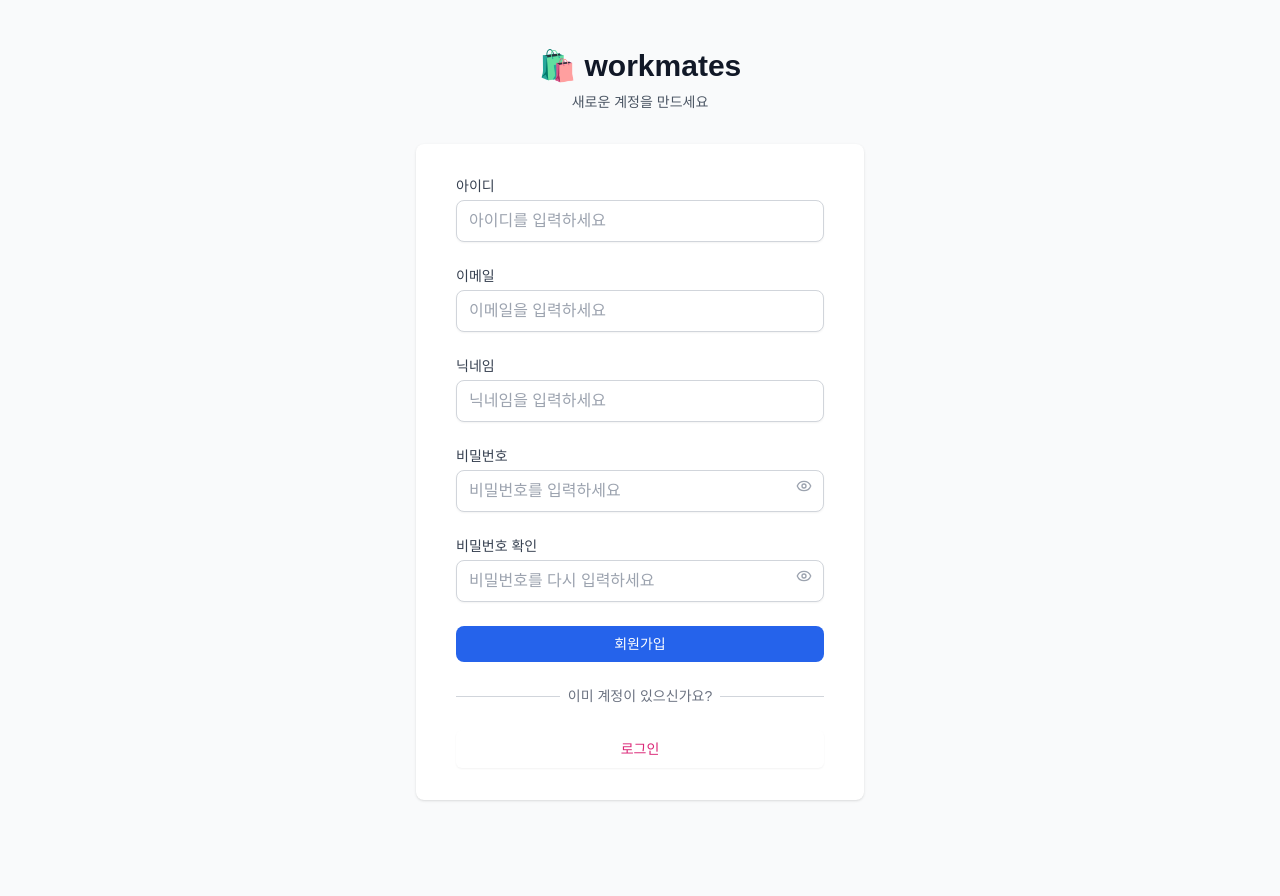
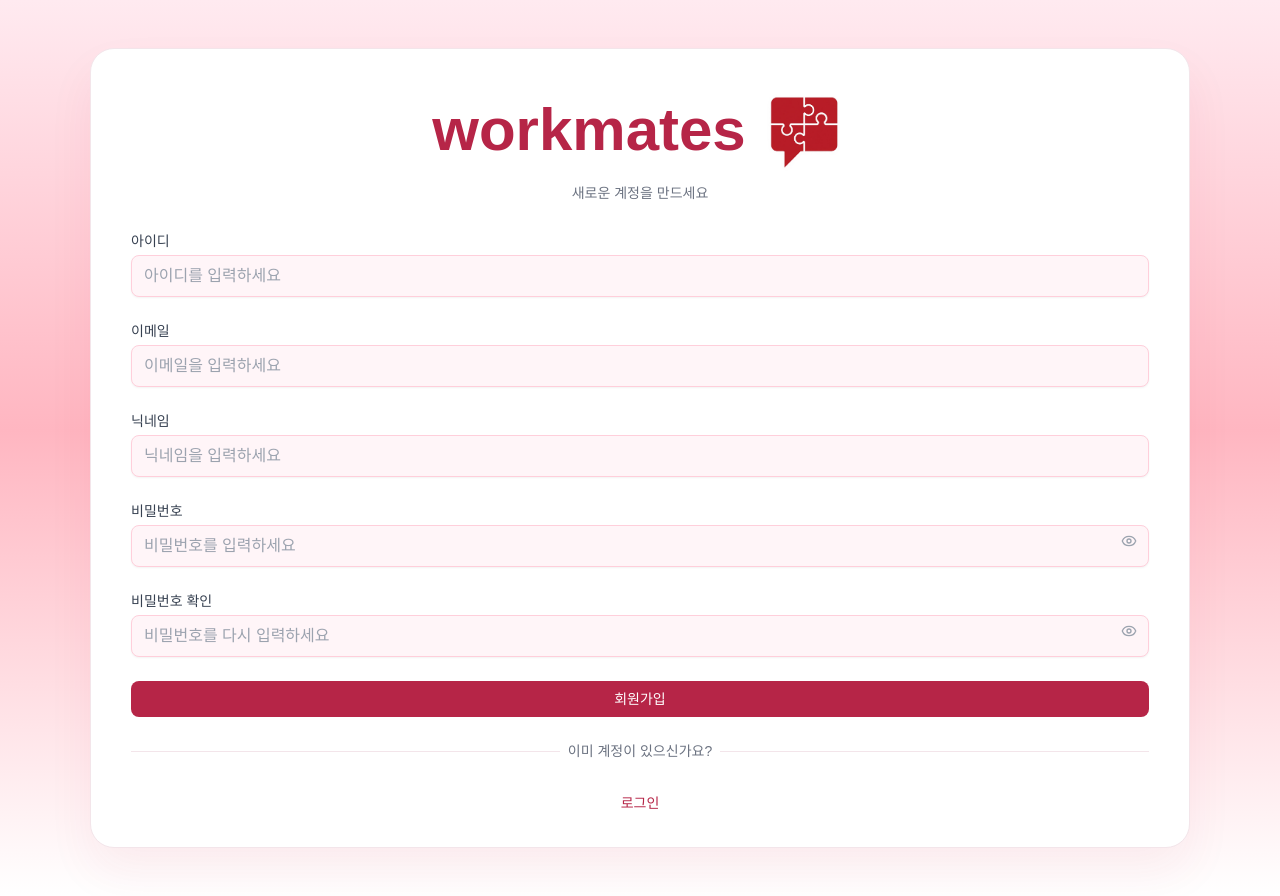
Before and after one commit to Gabia2nd-Overflow/Workmates, a React (Vite) app in the folder source/frontend/: page /signup in a window 1280 px wide. Before the commit the page ends 848 px from the top, so only its background shows below. Built offline with nearby package versions, Linux system fonts and the light colour scheme; a web font is replaced by a local one.

Commit message:
회원가입 페이지 디자인

```diff
--- a/source/frontend/src/pages/SignUp.css
+++ b/source/frontend/src/pages/SignUp.css
@@ -1,85 +1,103 @@
-.page.page--signup {
-  /* 기존: min-h-screen bg-gray-50 flex flex-col justify-center py-12 sm:px-6 lg:px-8 */
-  @apply min-h-screen bg-gray-50 flex flex-col justify-center py-12 sm:px-6 lg:px-8;
+:root{
+  --brand: #b62547;
+  --brand-light: #ffb6c1;
+  --card-border: #f3e5ea;
+  --field-bg: #fff5f8;
+  --field-border: #ffcfdb;
+
+  --head-gap-top: 20px;
+  --head-gap-bottom: 28px;
 }
 
-/* 상단 타이틀 컨테이너 (폭/중앙정렬) */
-.signup__container {
-  /* 기존: sm:mx-auto sm:w-full sm:max-w-md */
-  @apply sm:mx-auto sm:w-full sm:max-w-md;
+/* 배경 그라데이션 */
+.page.page--signup {
+  @apply min-h-screen flex flex-col justify-center py-12 sm:px-6 lg:px-8;
+  padding-top: 2rem;
+  background: linear-gradient(180deg, #ffeaf0 0%, var(--brand-light) 48%, #ffffff 100%);
 }
 
-/* 아래쪽 카드 래퍼는 위쪽 여백만 추가 */
-.signup__container--spaced {
-  @apply mt-8;
+/* 카드 중앙 정렬(기존 클래스 유지) */
+.page.page--signup .signup__container{
+  max-width: none;
+  width: 100%;
+  display: flex;
+  justify-content: center; /* 자식(.signup__card) 가로 중앙 */
 }
 
-.signup__brand {
-  /* 기존: text-3xl font-bold text-gray-900 text-center */
-  @apply text-3xl font-bold text-gray-900 text-center;
+.signup__container--spaced { @apply mt-4; }
+
+.signup__card {
+  width: 1100px;
+  height: 800px;
+  @apply bg-white shadow sm:rounded-lg py-8 px-4 sm:px-10;
+  border-radius: 24px;
+  border: 1px solid var(--card-border);
+  box-shadow: 0 24px 48px rgba(182, 37, 71, 0.06);
+  max-width: 92vw;
+  padding-top: 1rem;
 }
 
-.signup__subtitle {
-  /* 기존: mt-2 text-sm text-gray-600 */
-  @apply mt-2 text-sm text-gray-600;
+/* 카드 내부의 상단 헤더 */
+.signup__card > .text-center {
+  padding-top: var(--head-gap-top);
+  margin-bottom: var(--head-gap-bottom);
 }
 
-/* 카드(전역 card 안 쓰고 독립 적용) */
-.signup__card {
-  /* 기존: card + py-8 px-4 sm:px-10 */
-  @apply bg-white shadow sm:rounded-lg py-8 px-4 sm:px-10;
+/* 타이틀에 로고를 인라인으로 붙이기 */
+.signup__brand {
+  @apply text-6xl font-bold text-center;
+  color: var(--brand);
+  display: inline-flex;
+  gap: 12px;
+  align-items: center;
+  line-height: 1;
 }
 
-/* 폼 수직 간격 */
-.signup__form {
-  /* 기존: space-y-6 */
-  @apply space-y-6;
+/* 로고 크기 조절 */
+.signup__logo {
+  width: 90px;
+  height: 90px;
+  object-fit: contain;
 }
 
-/* 입력 필드(비번/확인)에서 아이콘/토글 절대배치 기준 */
-.signup__field-box {
-  /* 기존: relative */
-  @apply relative;
+/* 부제 색상 */
+.signup__subtitle {
+  @apply mt-2 text-sm text-center;
+  color: #6b7280;
 }
 
-/* 비밀번호 보이기 토글 버튼 */
-.signup__toggle {
-  /* 기존: absolute right-3 top-8 text-gray-400 hover:text-gray-600 */
-  @apply absolute right-3 top-8 text-gray-400 hover:text-gray-600;
+.signup__form { @apply space-y-6; }
+
+.signup__card input[type="text"],
+.signup__card input[type="email"],
+.signup__card input[type="password"]{
+  background: var(--field-bg);
+  border-color: var(--field-border);
 }
 
-/* 구분선 영역 */
-.signup__hr {
-  @apply mt-6;
-}
-.signup__hr-box {
-  @apply relative;
-}
-.signup__hr-rail {
-  /* 기존: absolute inset-0 flex items-center */
-  @apply absolute inset-0 flex items-center;
-}
-.signup__hr-line {
-  /* 기존: w-full border-t border-gray-300 */
-  @apply w-full border-t border-gray-300;
-}
-.signup__hr-label {
-  /* 기존: relative flex justify-center text-sm */
-  @apply relative flex justify-center text-sm;
-}
-.signup__hr-chip {
-  /* 기존: px-2 bg-white text-gray-500 */
-  @apply px-2 bg-white text-gray-500;
+.signup__field-box { @apply relative; }
+.signup__toggle    { @apply absolute right-3 top-8 text-gray-400 hover:text-gray-600; }
+
+.signup__hr      { @apply mt-6; }
+.signup__hr-box  { @apply relative; }
+.signup__hr-rail { @apply absolute inset-0 flex items-center; }
+.signup__hr-line { @apply w-full border-t; border-color: var(--card-border); }
+.signup__hr-label{ @apply relative flex justify-center text-sm; }
+.signup__hr-chip { @apply px-2 bg-white text-gray-500; }
+
+/* 색상만 브랜드로 */
+.signup__actions { @apply mt-6; }
+.signup__alt-link {
+  @apply w-full flex justify-center py-2 px-4 rounded-md outline-none
+         focus:ring-2 focus:ring-offset-2 focus:ring-pink-500
+         text-sm font-medium bg-white hover:bg-gray-50 border border-none shadow-none;
+  color: var(--brand);
 }
 
-/* 하단 링크 영역 */
-.signup__actions {
-  /* 기존: mt-6 */
-  @apply mt-6;
+/* 별도 클래스 없이 submit 버튼에 직접 적용 */
+.signup__card button[type="submit"]{
+  background: var(--brand) !important;
+  color: #fff !important;
+  border: none !important;
 }
-.signup__alt-link {
-  /* 기존 긴 Tailwind 묶음 그대로 흡수 */
-  @apply w-full flex justify-center py-2 px-4 border border-transparent rounded-md shadow-sm
-         text-sm font-medium text-pink-600 bg-white hover:bg-gray-50
-         focus:outline-none focus:ring-2 focus:ring-offset-2 focus:ring-pink-500;
-}
+.signup__card button[type="submit"]:hover{ filter: brightness(1.03); }
--- a/source/frontend/src/pages/SignUp.jsx
+++ b/source/frontend/src/pages/SignUp.jsx
@@ -7,6 +7,8 @@ import Button from "../Components/Button";
 import Input from "../Components/Input";
 import toast from "react-hot-toast"; //알림
 import "./SignUp.css";
+
+const BRAND_LOGO_SRC = "/img/logo.png";
 
 const SignUp = () => {
   const navigate = useNavigate();
@@ -42,17 +44,27 @@ const SignUp = () => {
   return (
     // 반응형 패딩
     <div className="page page--signup">
-      {/* 반응형 너비 */}
-      <div className="signup__container">
+
+       {/* 카드 내부에 헤더 배치 */}
+       <div className="signup__container signup__container--spaced">
+        <div className="signup__card">
         <div className="text-center">
-          {/* 반응형 텍스트 */}
-          <h2 onClick={() => navigate("/")}  className="signup__brand">🛍️ workmates</h2>
+
+          <h2 onClick={() => navigate("/")}  className="signup__brand">workmates
+
+          {/* 로고 이미지 */}
+          <img
+                src={BRAND_LOGO_SRC}
+                alt="Workmates brand logo"
+                className="signup__logo"
+                onError={(e) => { e.currentTarget.style.display = "none"; }}
+              />
+              </h2>
+
           <p className="signup__subtitle">새로운 계정을 만드세요</p>
         </div>
-      </div>
-      {/* 반응형 간격 */}
-      <div className="signup__container signup__container--spaced">
-        <div className="signup__card">
+
+          {/* 폼/필드/검증 */}
           <form className="signup__form" onSubmit={handleSubmit(onSubmit)}>
             <div>
               <Input
```
Also changed, not shown: 1 other file (tests, documents, lock files or other folders).
